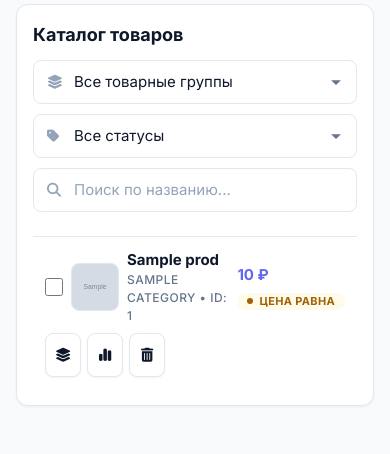
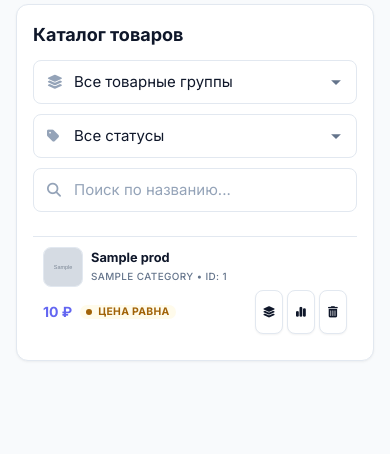
Before and after one commit to KhobotovViktor/pricemirror, a FastAPI app: template templates/admin.html in a window 390 px wide. Shown: the part 945-1399 px from the top of the page. After the commit the page ends 1306 px from the top, so only its background shows below. Run offline with FastAPI, Linux system fonts and the light colour scheme; the template is opened without the code that fills it: most values are stand-ins (such as "Sample title", 1, 10 or a date in 2020); grey boxes marked "Sample" are stand-in pictures.

Commit message:
Fix mobile product catalog: grid layout, no overlap, responsive sizing

```diff
--- a/static/style.css
+++ b/static/style.css
@@ -492,10 +492,10 @@ button { all: unset; box-sizing: border-box; cursor: pointer; font-family: inher
 .product-thumb i { font-size: 1.125rem; color: var(--text-tertiary); }
 
 .product-info { flex: 1; min-width: 0; }
-.product-name { font-weight: 700; font-size: 0.9375rem; color: var(--text-primary); }
-.product-meta { font-size: 0.75rem; color: var(--text-secondary); font-weight: 500; text-transform: uppercase; letter-spacing: 0.04em; }
+.product-name { font-weight: 700; font-size: 0.9375rem; color: var(--text-primary); white-space: nowrap; overflow: hidden; text-overflow: ellipsis; }
+.product-meta { font-size: 0.75rem; color: var(--text-secondary); font-weight: 500; text-transform: uppercase; letter-spacing: 0.04em; white-space: nowrap; overflow: hidden; text-overflow: ellipsis; }
 
-.product-price-col { text-align: right; margin-right: 16px; }
+.product-price-col { text-align: right; margin-right: 16px; flex-shrink: 0; }
 
 .price { font-weight: 700; color: var(--primary); font-size: 1.0625rem; white-space: nowrap; }
 
@@ -971,8 +971,71 @@ input[type="checkbox"] {
 
     .report-tabs { flex-wrap: nowrap; overflow-x: auto; }
 
-    .product-item { flex-wrap: wrap; gap: 8px; padding: 12px; }
-    .product-price-col { text-align: left; margin-right: 0; }
+    .product-item {
+        display: grid;
+        grid-template-columns: auto 44px 1fr auto;
+        grid-template-rows: auto auto;
+        gap: 4px 10px;
+        padding: 12px;
+        align-items: center;
+    }
+    /* Row 1: checkbox | thumb | info (spanning col 3-4) */
+    .product-item > input[type="checkbox"] {
+        grid-row: 1;
+        grid-column: 1;
+    }
+    .product-item > .product-thumb {
+        grid-row: 1;
+        grid-column: 2;
+        width: 44px;
+        height: 44px;
+    }
+    .product-item > .product-info {
+        grid-row: 1;
+        grid-column: 3 / 5;
+        min-width: 0;
+    }
+    .product-item > .product-info .product-name {
+        font-size: 0.85rem;
+        line-height: 1.3;
+        display: -webkit-box;
+        -webkit-line-clamp: 2;
+        -webkit-box-orient: vertical;
+        overflow: hidden;
+    }
+    .product-item > .product-info .product-meta {
+        font-size: 0.68rem;
+        margin-top: 2px;
+    }
+    /* Row 2: price on left, actions on right */
+    .product-item > .product-price-col {
+        grid-row: 2;
+        grid-column: 2 / 4;
+        display: flex;
+        align-items: center;
+        gap: 8px;
+        text-align: left;
+        margin-right: 0;
+    }
+    .product-item > .product-price-col .price {
+        font-size: 0.95rem;
+    }
+    .product-item > .product-price-col .badge {
+        font-size: 0.65rem;
+        padding: 2px 6px;
+    }
+    .product-item > .product-actions {
+        grid-row: 2;
+        grid-column: 4;
+        justify-self: end;
+        display: flex;
+        gap: 4px;
+    }
+    .product-item > .product-actions .btn-icon.sm {
+        width: 30px;
+        height: 30px;
+        font-size: 0.75rem;
+    }
 
     .analytics-modal { inset: 0; border-radius: 0; padding: 20px; }
     .price-cards { grid-template-columns: 1fr; }
@@ -994,6 +1057,56 @@ input[type="checkbox"] {
     .grid-4 { grid-template-columns: 1fr; }
     .price { font-size: 0.9375rem; }
     .stat-value { font-size: 1.375rem; }
+
+    .product-item {
+        grid-template-columns: 40px 1fr auto;
+        gap: 3px 8px;
+        padding: 10px;
+    }
+    .product-item > input[type="checkbox"] {
+        display: none;
+    }
+    .product-item > .product-thumb {
+        grid-row: 1;
+        grid-column: 1;
+        width: 40px;
+        height: 40px;
+    }
+    .product-item > .product-info {
+        grid-row: 1;
+        grid-column: 2 / 4;
+    }
+    .product-item > .product-info .product-name {
+        font-size: 0.8rem;
+    }
+    .product-item > .product-info .product-meta {
+        font-size: 0.62rem;
+    }
+    .product-item > .product-price-col {
+        grid-row: 2;
+        grid-column: 1 / 3;
+    }
+    .product-item > .product-price-col .price {
+        font-size: 0.875rem;
+    }
+    .product-item > .product-actions {
+        grid-row: 2;
+        grid-column: 3;
+    }
+    .product-item > .product-actions .btn-icon.sm {
+        width: 28px;
+        height: 28px;
+        font-size: 0.7rem;
+    }
+    .category-popup {
+        position: fixed;
+        right: 8px;
+        left: 8px;
+        top: auto;
+        bottom: 8px;
+        min-width: auto;
+        max-height: 50vh;
+    }
 }
 
 /* ================================================================
```
